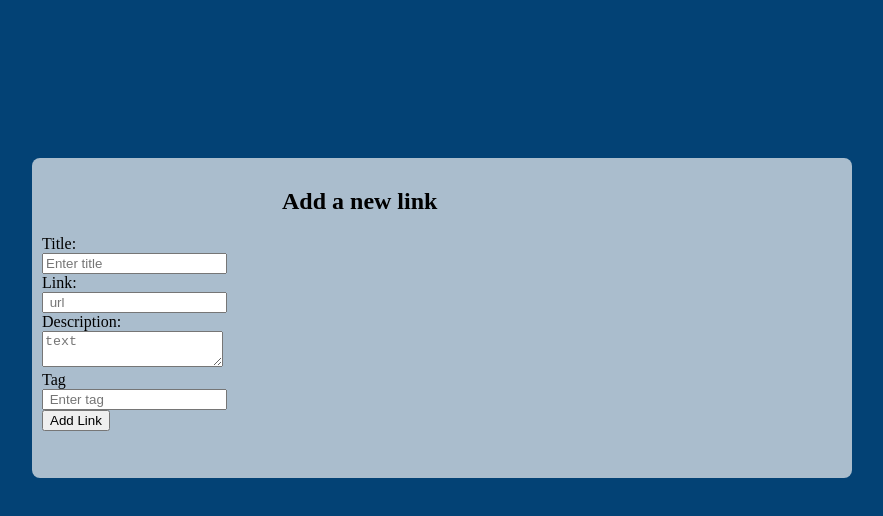
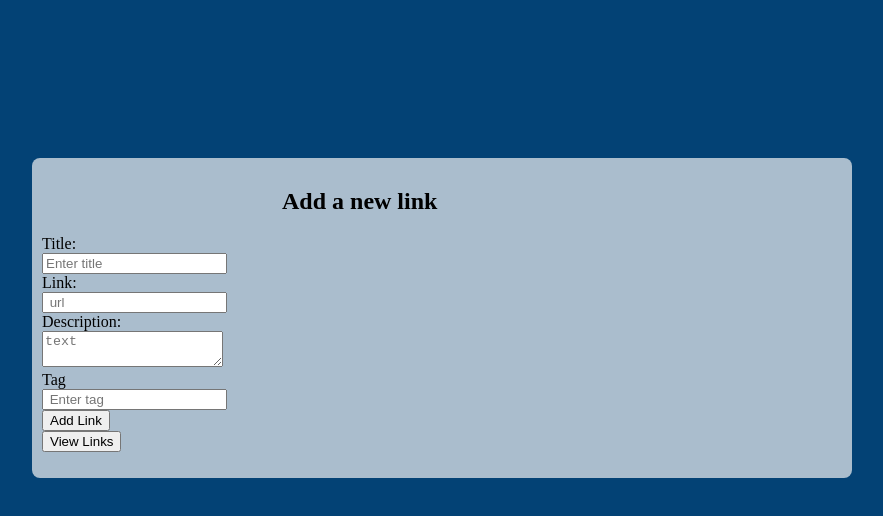
Before and after one commit to Masande07i/link-vaults, a React (Vite) app: page / in a window 1280 px wide. Shown: the top 516 px of the page, without its empty margins (198-1081 px from the left). Built offline with nearby package versions, Linux system fonts and the light colour scheme.

Commit message:
new updates

```diff
--- a/src/components/Form/Form.tsx
+++ b/src/components/Form/Form.tsx
@@ -1,13 +1,30 @@
-import  {useState} from 'react'
+import  {useState, useEffect} from 'react'
 import { FormLink, type LinkInput } from '../FormLinks/FormLinks'
 import { SavedLinks } from '../SavedLinks/SavedLinks'
 
 
 
 export const Form = () => {
-   const [links, setLinks] = useState<LinkInput[]>([]);
+   const [links, setLinks] = useState<LinkInput[]>(() => {
+
+     const saved = localStorage.getItem('my_saved_links');
+     if (saved) {
+       try {
+         return JSON.parse(saved);
+       } catch (e) {
+         console.error("Failed to parse links from localStorage", e);
+       }
+     }
+     return [];
+   });
+
    const [editingId, setEditingId] = useState<string | null>(null);
    const [view, setView] = useState<'add' | 'saved'>('add');
+
+    useEffect(() => {
+     localStorage.setItem('my_saved_links', JSON.stringify(links));
+   }, [links]);
+
 
 
   const addNewLink = (input: Omit<LinkInput, 'id'>) => {
@@ -19,18 +36,16 @@ export const Form = () => {
 const handleUpdate = (id: string, changes: Omit<LinkInput, 'id'>) =>{
   setLinks((prev) => prev.map((link) => (link.id === id ? { ...link, ...changes } : link)));
     setEditingId(null);
-
 };
 
 const handleDelete = (id: string | number) => {
-
   setLinks(links.filter(link => link.id !== id));
 }
 
   return (
      <div>
       {view === 'add' ? (
-        <FormLink onAdd={addNewLink} />
+        <FormLink onAdd={addNewLink}  />
       ) : (
         <>
           <SavedLinks
--- a/src/components/FormLinks/FormLinks.tsx
+++ b/src/components/FormLinks/FormLinks.tsx
@@ -12,6 +12,7 @@ export interface LinkInput{
 
 interface FormLinkProps{
   onAdd: (input : Omit<LinkInput,'id'>) => void;
+
 }
 
 export function FormLink( {onAdd}: FormLinkProps) {
@@ -19,8 +20,6 @@ export function FormLink( {onAdd}: FormLinkProps) {
   const [link, setLink] = useState('');
   const [description, setDescription] = useState('');
   const [tag, setTag] = useState('');
-
-
 
 const handleSubmit = (e: React.FormEvent<HTMLFormElement>) => {
    e.preventDefault();
@@ -33,6 +32,7 @@ const handleSubmit = (e: React.FormEvent<HTMLFormElement>) => {
     setTag('');
 
 };
+
 
   return (
     <section className= {style.slate}>
@@ -88,7 +88,9 @@ const handleSubmit = (e: React.FormEvent<HTMLFormElement>) => {
      </div>
 
       <button type="submit">Add Link</button>
+
       </form>
+      <button type="submit">View Links</button>
 
    </section>
 
--- a/src/components/SavedLinks/SavedLinks.tsx
+++ b/src/components/SavedLinks/SavedLinks.tsx
@@ -21,7 +21,6 @@ export const SavedLinks = ({links, onDelete,onUpdate,editingId, onStartEdit, onC
     setDraft({ title: link.title, link: link.link, description: link.description, tag: link.tag ?? '' });
     onStartEdit(link.id);
   }
-
 
  return (
     <div className= {style.card}>
```
